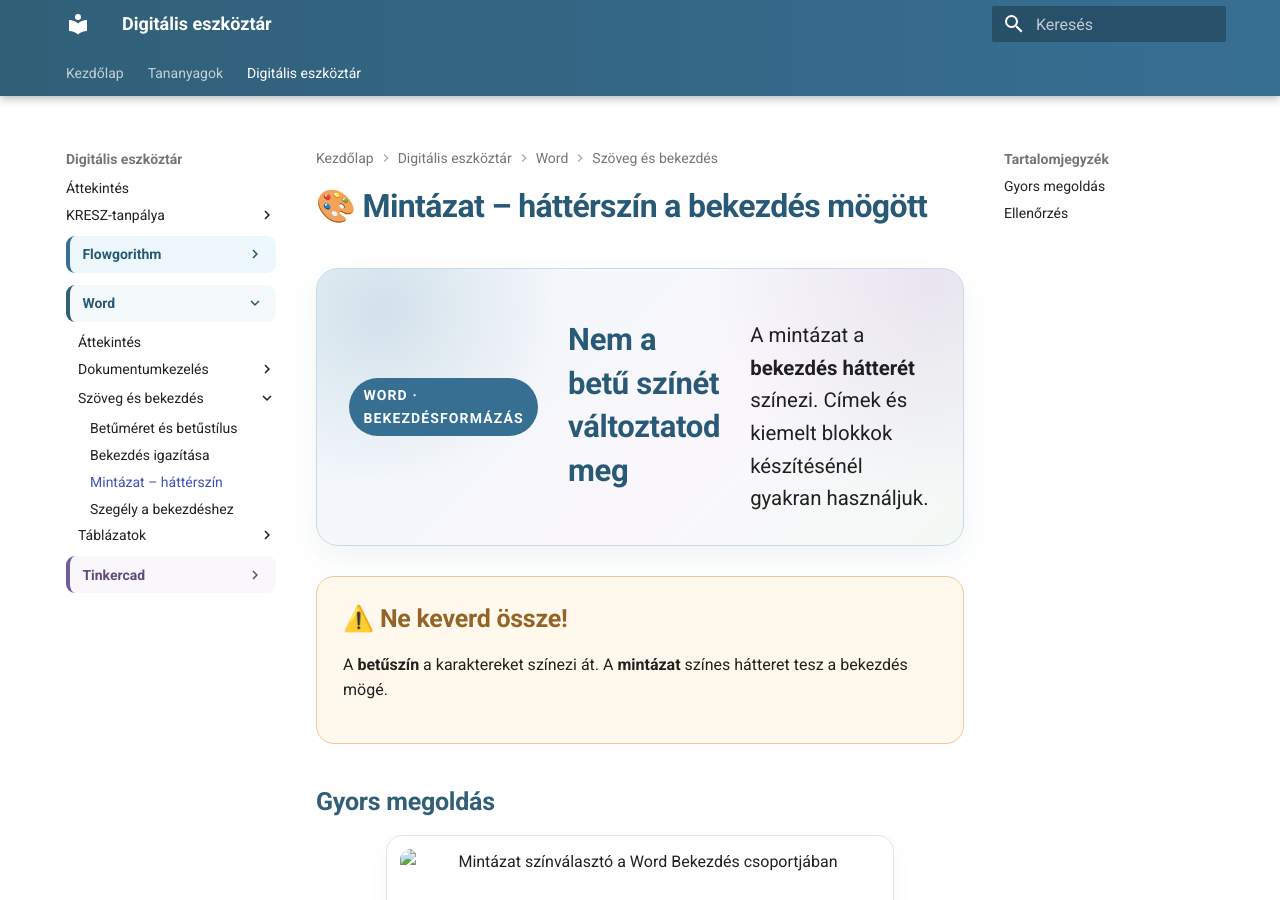
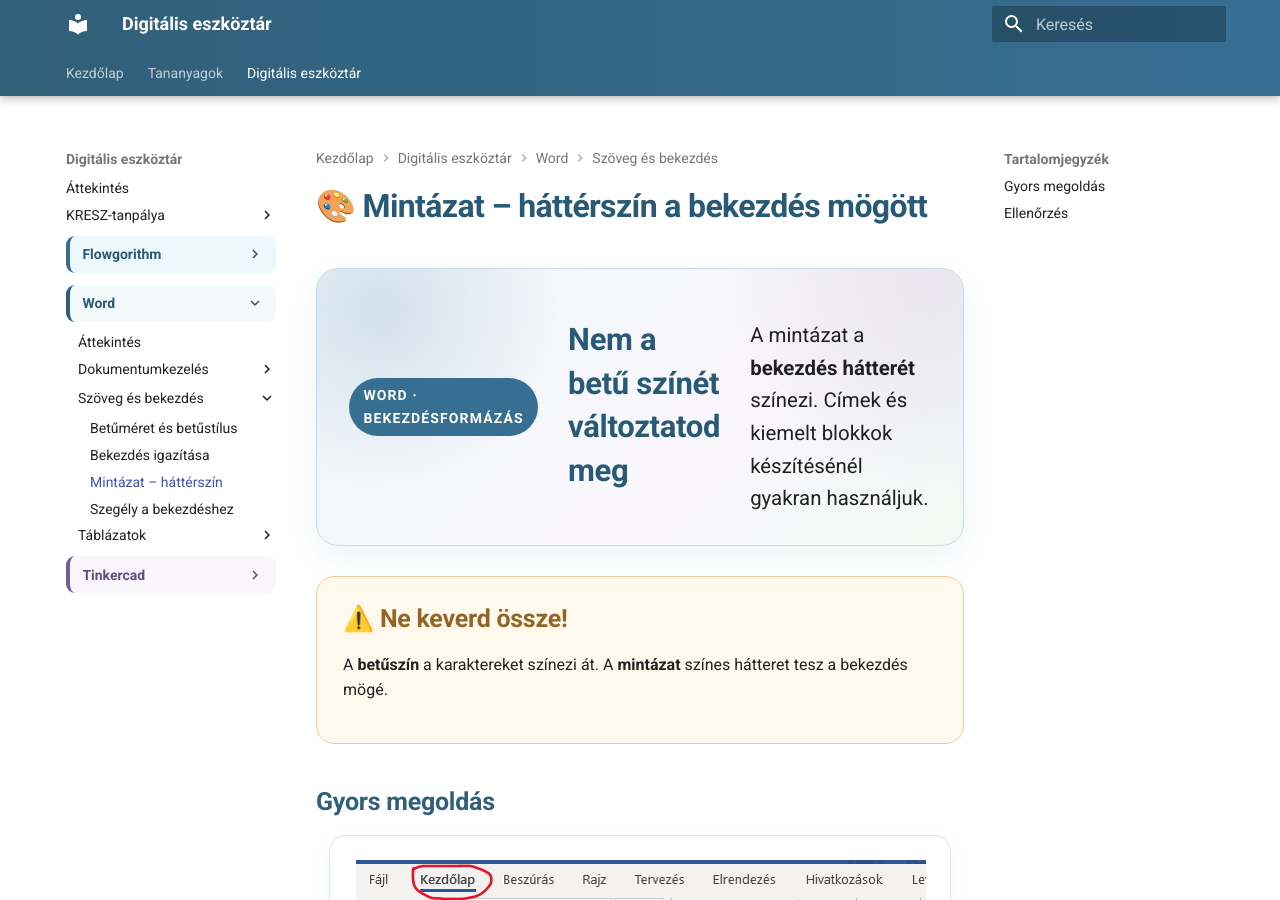
Before and after one commit to bsuszter/digitalis-eszkoztar, an MkDocs documentation site: the page built from docs/eszkoztar/word/mintazat.md, in a window 1280 px wide and 900 px high. Built offline with MkDocs 1.6.1 and Material for MkDocs 9.7.7, drawn with Linux system fonts in a browser that asks for light colours.

Commit message:
Javítsd a Word mintázat képútvonalát

```diff
--- a/docs/eszkoztar/word/mintazat.md
+++ b/docs/eszkoztar/word/mintazat.md
@@ -14,7 +14,7 @@
 ## Gyors megoldás
 
 <figure class="tool-figure">
-  <img src="../../images/eszkoztar/word/07-mintazat.png" alt="Mintázat színválasztó a Word Bekezdés csoportjában" loading="lazy">
+  <img src="../../../images/eszkoztar/word/07-mintazat.png" alt="Mintázat színválasztó a Word Bekezdés csoportjában" loading="lazy">
   <figcaption>A mintázat színét a Kezdőlap → Bekezdés csoportban állíthatod be.</figcaption>
 </figure>
 
```
